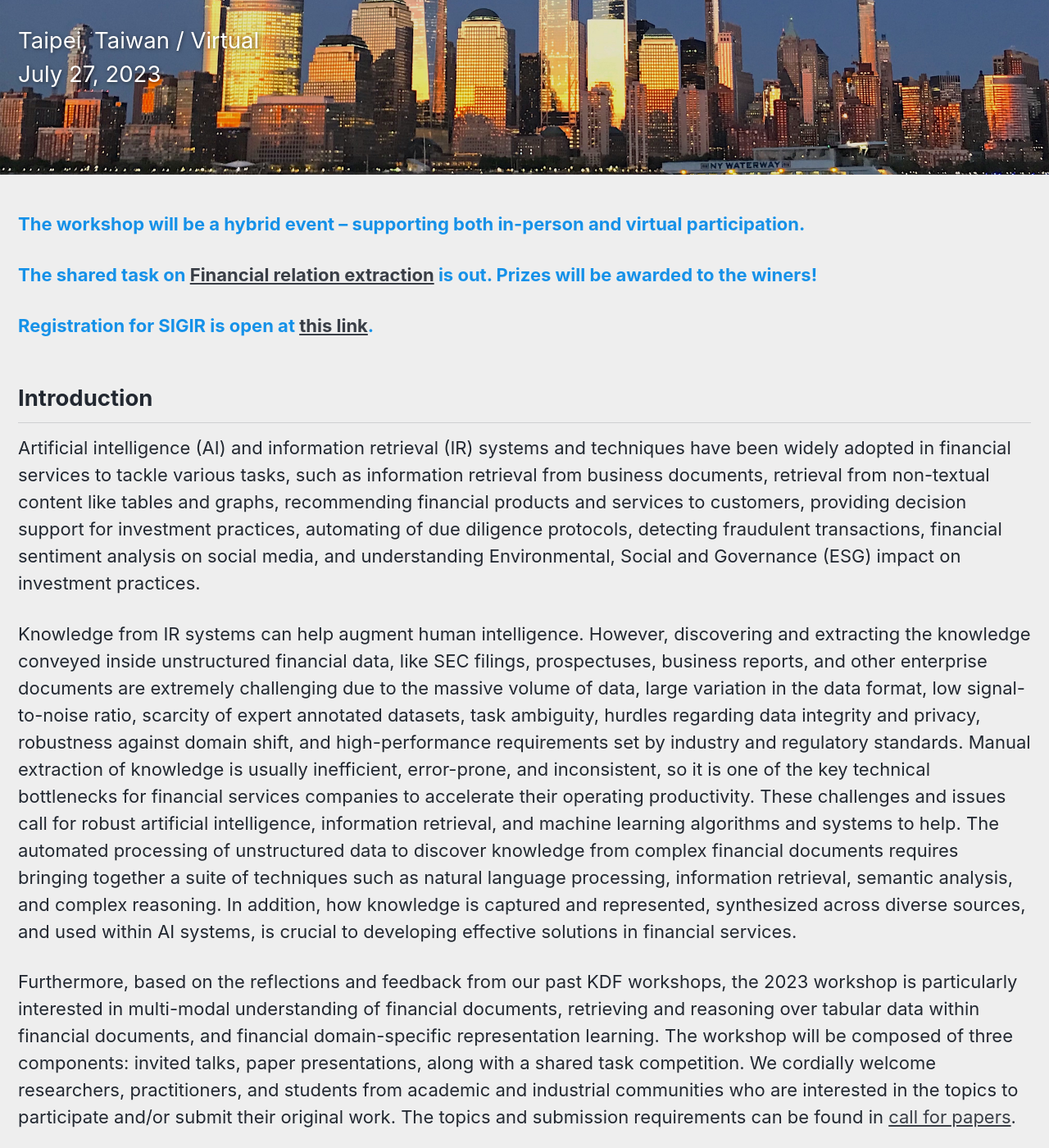
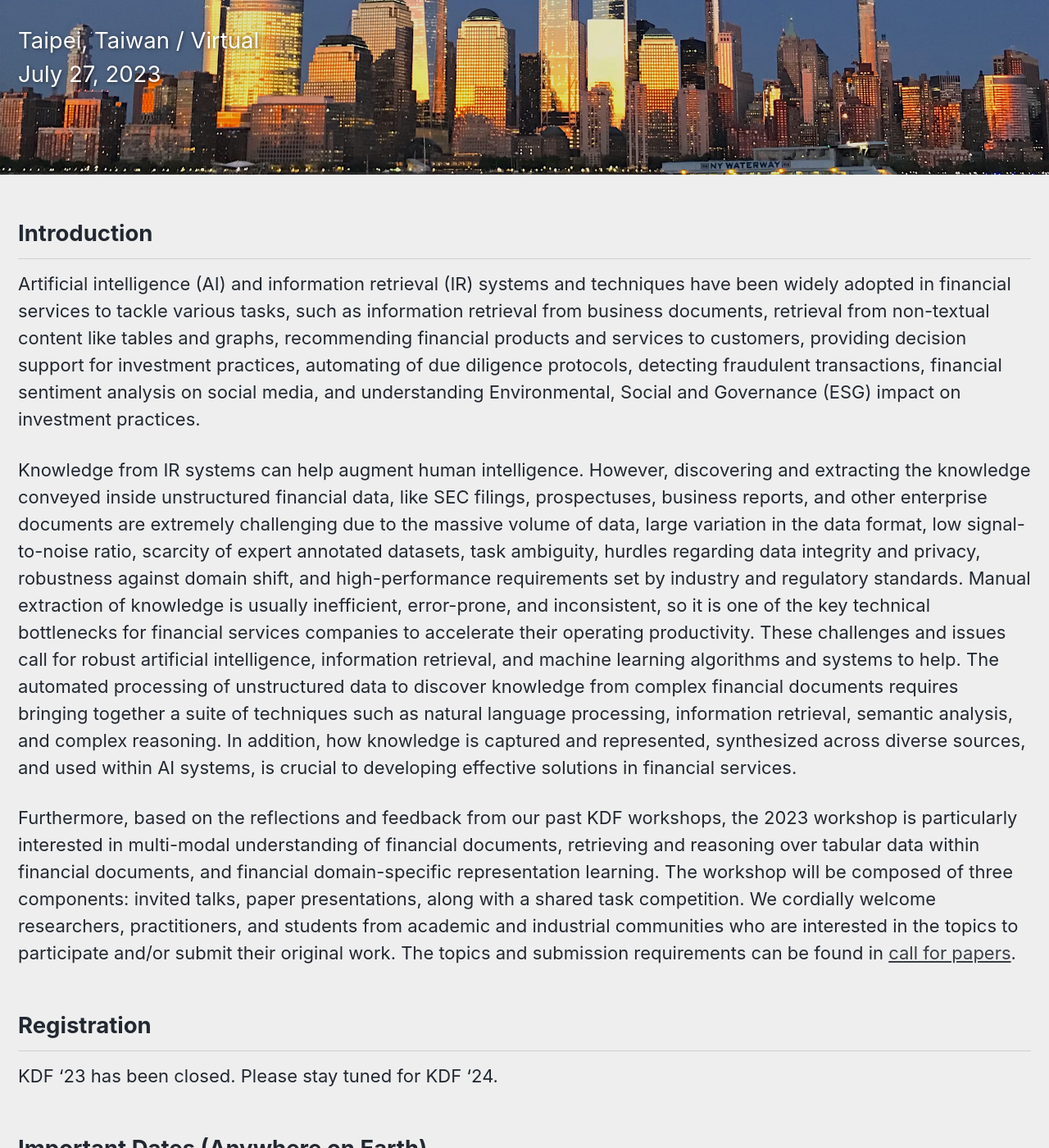
Before and after one commit to kdf-workshop/kdf23, a Jekyll site: the page built from _pages/home.md, in a window 1280 px wide and 1400 px high, scrolled down 302 px. Shown: the whole window at 82% size. Built offline with Jekyll 4.4.1, drawn with Linux system fonts in a browser that asks for light colours; cached includes are drawn as plain includes; some of the changed text lies outside the part shown.

Commit message:
Update home.md

```diff
--- a/_pages/home.md
+++ b/_pages/home.md
@@ -8,12 +8,6 @@ header:
   #caption: 'Photo by <a href="me">me</a> on <a href="me">me</a>'
 excerpt: "<br/>Taipei, Taiwan / Virtual<br/> July 27, 2023"
 ---
-**<span style="color:#1591E8">The workshop will be a hybrid event – supporting both in-person and virtual participation.</span>**
-
-**<span style="color:#1591E8">The shared task on <a href="https://refind-re.github.io">Financial relation extraction</a> is out. Prizes will be awarded to the winers!</span>**
-
-**<span style="color:#1591E8">Registration for SIGIR is open at [this link](https://sigir.org/sigir2023/attend/registration/).</span>**
-
 
 <h2>Introduction</h2>
 
@@ -24,8 +18,7 @@ Knowledge from IR systems can help augment human intelligence. However, discover
 Furthermore, based on the reflections and feedback from our past KDF workshops, the 2023 workshop is particularly interested in multi-modal understanding of financial documents, retrieving and reasoning over tabular data within financial documents, and financial domain-specific representation learning. The workshop will be composed of three components: invited talks, paper presentations, along with a shared task competition. We cordially welcome researchers, practitioners, and students from academic and industrial communities who are interested in the topics to participate and/or submit their original work. The topics and submission requirements can be found in [call for papers](/kdf23/call_for_papers).
 
 <h2>Registration</h2>
-
-<span>Registration for SIGIR is open at [this link](https://sigir.org/sigir2023/attend/registration/).</span>
+KDF '23 has been closed. Please stay tuned for KDF '24.
 
 
 <h2 id="dates">Important Dates (Anywhere on Earth)</h2>
```
